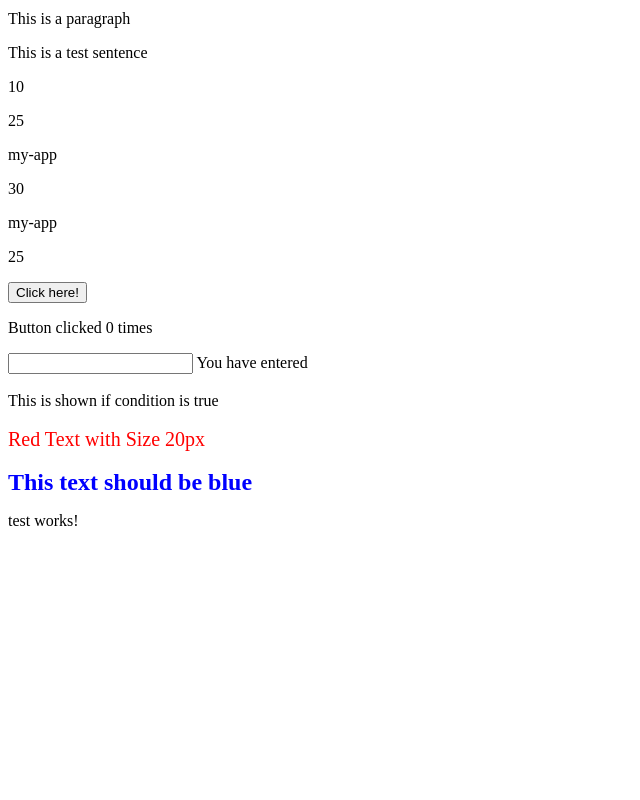
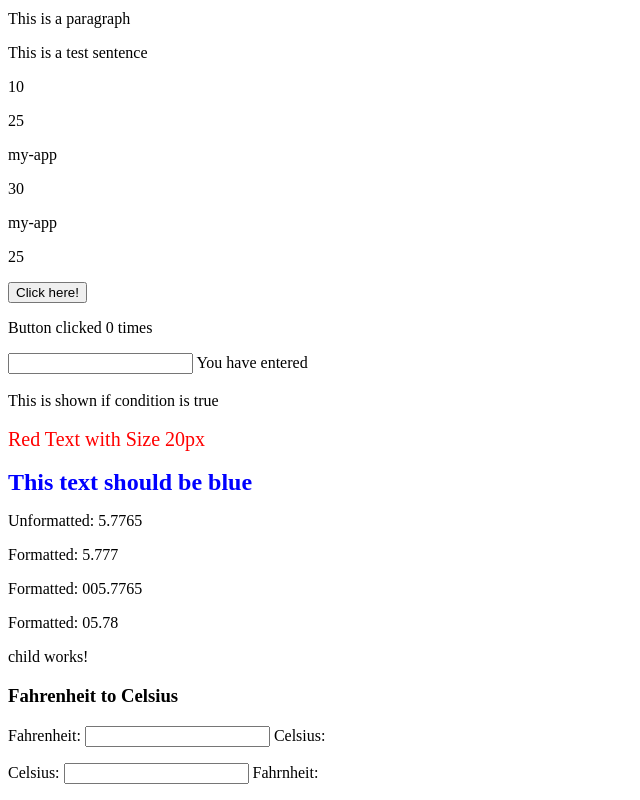
Before and after one commit to igoreskin/angular-my-app, an Angular app: page / in a window 1280 px wide. Shown: the part 618-1418 px from the top of the page, without its empty margins (0-640 px from the left). Before the commit the page ends 1164 px from the top, so only its background shows below. Built offline with nearby package versions, Linux system fonts and the light colour scheme.

Commit message:
Custom pipe

```diff
--- a/src/app/app.module.ts
+++ b/src/app/app.module.ts
@@ -6,12 +6,14 @@ import { TestComponent } from './test/test.component';
 
 import { FormsModule } from '@angular/forms';
 import { ChildComponent } from './child/child.component';
+import { TempConverterPipe } from './temp-converter.pipe';
 
 @NgModule({
   declarations: [
     AppComponent,
     TestComponent,
-    ChildComponent
+    ChildComponent,
+    TempConverterPipe
   ],
   imports: [
     BrowserModule,
--- a/src/app/child/child.component.html
+++ b/src/app/child/child.component.html
@@ -1,3 +1,14 @@
 <p>
   child works!
 </p>
+
+<div class="row">
+  <h3>Fahrenheit to Celsius</h3>
+  <p>Fahrenheit: <input type="text" [(ngModel)]="Fahernheit">
+    Celsius: {{ Fahernheit | tempConverter:'C'}}
+  </p>
+  <p>
+    Celsius: <input type="text" [(ngModel)]="Celsius">
+    Fahrnheit: {{ Celsius | tempConverter:'F'}}
+  </p>
+</div>
--- a/src/app/child/child.component.ts
+++ b/src/app/child/child.component.ts
@@ -2,13 +2,13 @@ import { Component, OnInit, Input } from '@angular/core';
 
 @Component({
   selector: 'child-component',
-  // templateUrl: './child.component.html',
-  template: `<h2>Child Component</h2>
-              current count is {{ count }}`,
+  templateUrl: './child.component.html',
+  // template: `<h2>Child Component</h2>
+  //             current count is {{ count }}`,
   styleUrls: ['./child.component.css']
 })
 export class ChildComponent implements OnInit {
-  @Input('MyCount') count: number;
+  // @Input('MyCount') count: number;
 
   constructor() { }
 
--- /dev/null
+++ b/src/app/temp-converter.pipe.ts
@@ -0,0 +1,21 @@
+import { Pipe, PipeTransform } from '@angular/core';
+
+@Pipe({
+  name: 'tempConverter'
+})
+export class TempConverterPipe implements PipeTransform {
+
+  transform(value: number, unit: string) {
+    if(value && !isNaN(value)) {
+      if (unit === 'C') {
+        let temperature = (value - 32) / 1.8;
+        return temperature.toFixed(2);
+      } else if (unit === 'F') {
+        let temperature = (value * 1.8) + 32;
+        return temperature.toFixed(2)
+      }
+    }
+    return;
+  }
+
+}
--- a/src/app/test/test.component.html
+++ b/src/app/test/test.component.html
@@ -1,3 +1,6 @@
-<p>
-  test works!
-</p>
+<p>Unformatted: {{ num }}</p>
+<p>Formatted: {{ num | number }}</p>
+<p>Formatted: {{ num | number: '3.1-4'}}</p>
+<p>Formatted: {{ num | number: '2.1-2' }}</p>
+
+<div><child-component></child-component></div>
--- a/src/app/test/test.component.ts
+++ b/src/app/test/test.component.ts
@@ -7,6 +7,8 @@ import { Component, OnInit } from '@angular/core';
 })
 export class TestComponent implements OnInit {
 
+  num: number = 5.7765;
+
   constructor() { }
 
   ngOnInit() {
```
Also changed, not shown: 1 other file (tests, documents, lock files or other folders).
